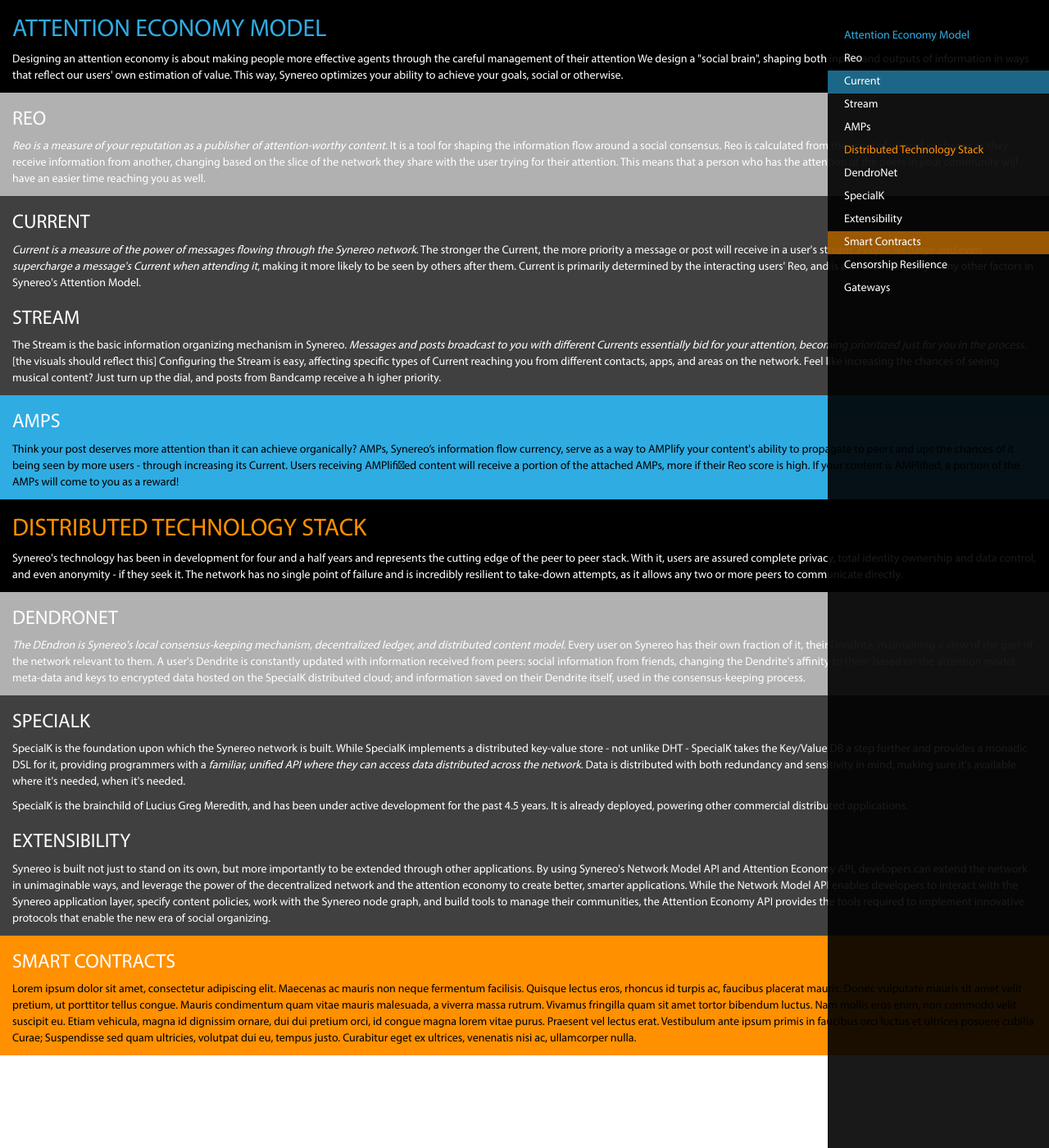
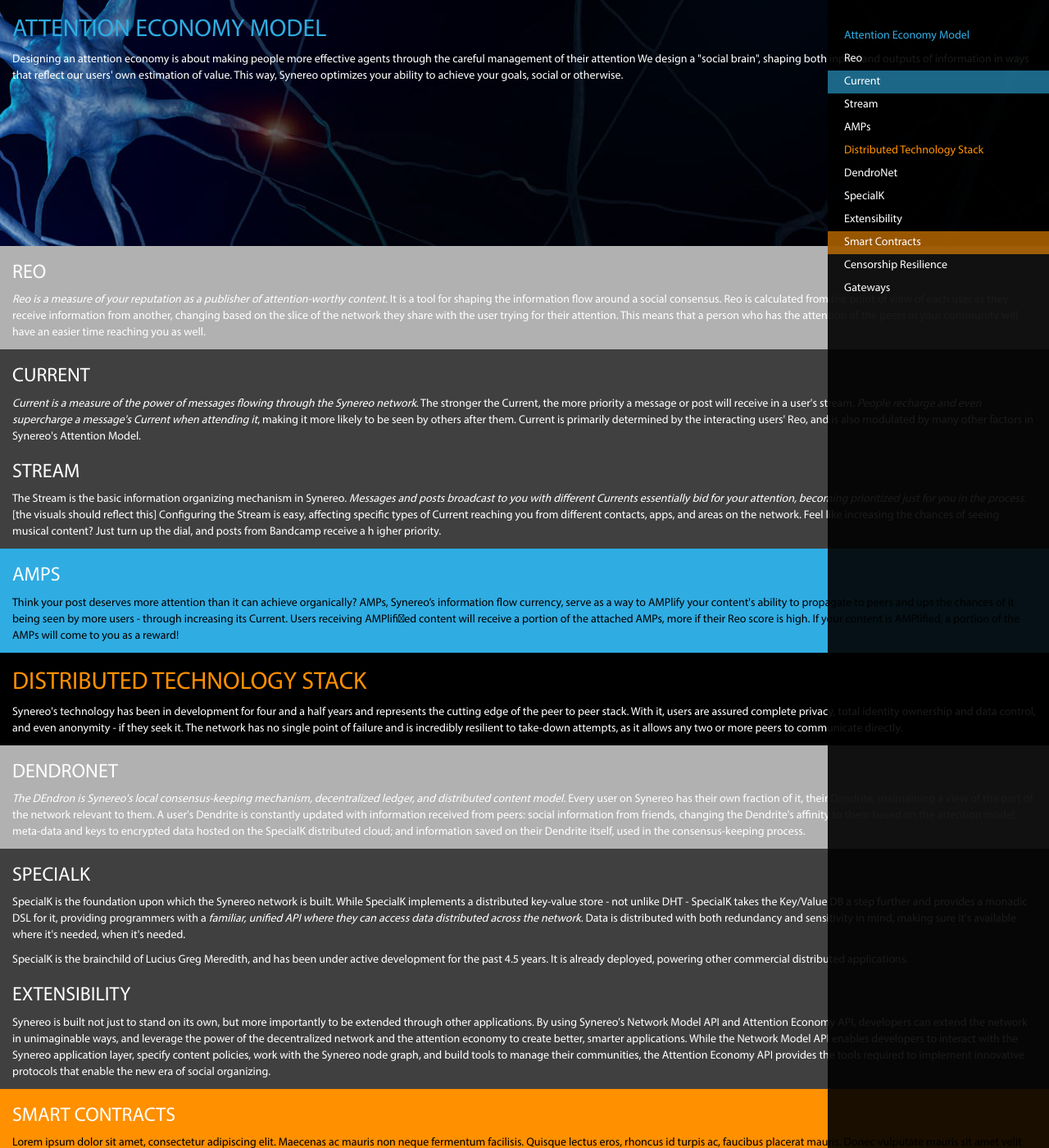
Before and after one commit to synereo/synereo.github.io, a Jekyll site: the page built from learn-more/index.html, in a window 1280 px wide and 1400 px high. Shown: the whole window at 82% size. Built offline with Jekyll 4.4.1, drawn with Linux system fonts in a browser that asks for light colours; nearby versions of some CDN libraries.

Commit message:
Add initial backgrounds

```diff
--- a/_sass/_learn-more.scss
+++ b/_sass/_learn-more.scss
@@ -52,6 +52,8 @@
 
     section.attention-model {
         background-color: #000;
+        background: url(/img/bg/axon.jpg) no-repeat;
+        height: 300px;
         h2 { color: #2face2; }
         p {color: #fff; }
     }
```
Also changed, not shown: img/bg/axon.jpg (added), img/bg/net.jpg (added), img/bg/synapse.jpg (added).
